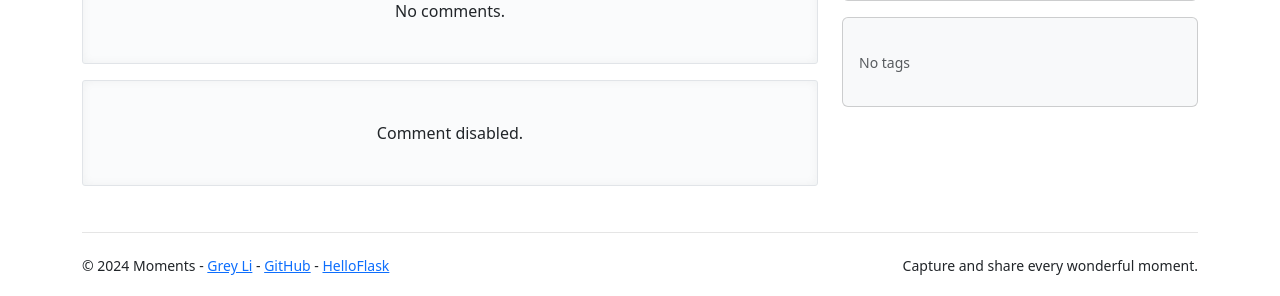
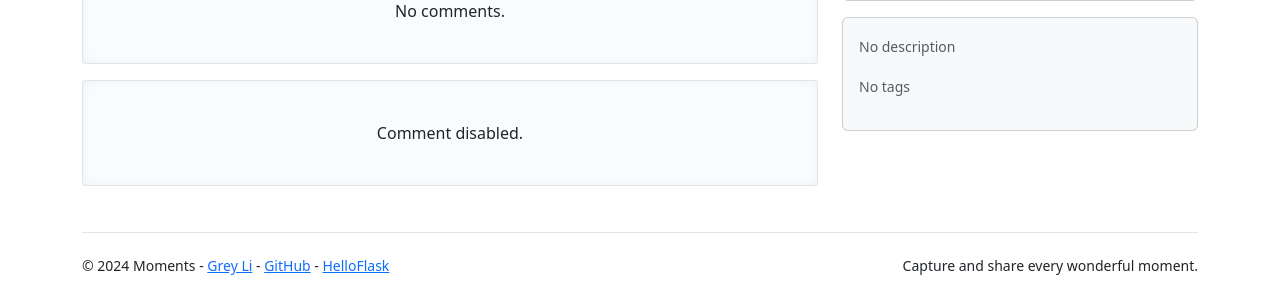
Before and after one commit to greyli/moments, a Python web app: template moments/templates/main/photo.html in a window 1280 px wide. Shown: the part 306-602 px from the top of the page. Run offline with Jinja, Linux system fonts and the light colour scheme; the template is opened without the code that fills it, so the values that code supplies are empty; some libraries are stand-ins or nearby versions.

Commit message:
Add tip for photo without description

```diff
--- a/moments/templates/main/_photo_sidebar.html
+++ b/moments/templates/main/_photo_sidebar.html
@@ -35,6 +35,8 @@
       <p>
         {% if photo.description %}
         {{ photo.description }}
+        {% else %}
+        <small class="text-muted">No description</small>
         {% endif %}
         {% if current_user == photo.author %}
         <a id="description-btn" href="#!">
```
